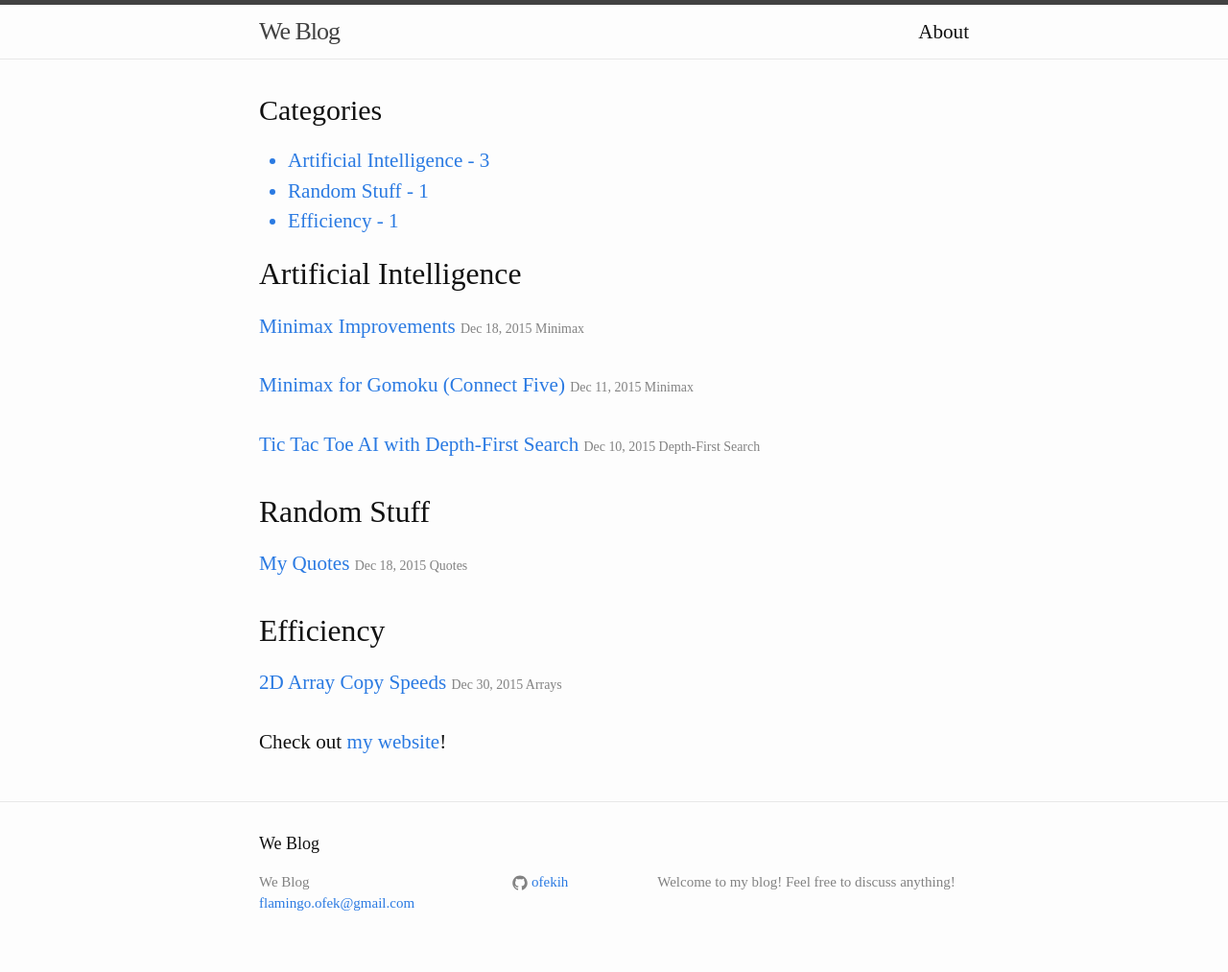
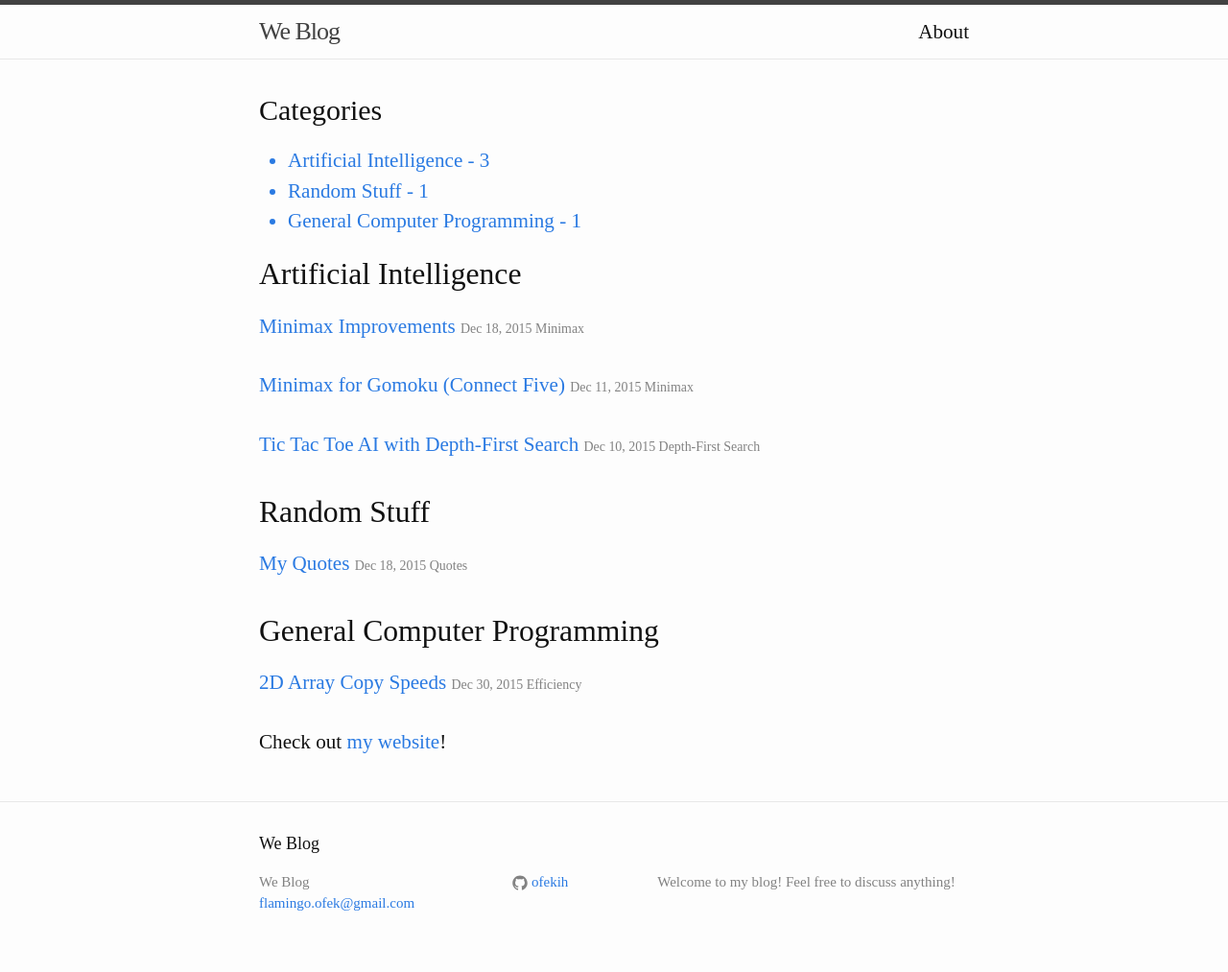
Before and after one commit to The-Ofek-Foundation/blog, a Jekyll site: the page built from index.html, in a window 1280 px wide. Shown: the whole page at 96% size. Built offline with Jekyll 4.4.1, drawn with Linux system fonts in a browser that asks for light colours; comment, search, counter and statistics services are not loaded.

Commit message:
Change category and subcategory of specific post

```diff
--- a/_posts/2015-12-30-2d-array-copy-speeds.md
+++ b/_posts/2015-12-30-2d-array-copy-speeds.md
@@ -1,8 +1,8 @@
 ---
 layout: default
 title: 2D Array Copy Speeds
-category: Efficiency
-subcategory: Arrays
+category: General Computer Programming
+subcategory: Efficiency
 new-tab-redirect: true
 comments: true
 custom-script: true
```
